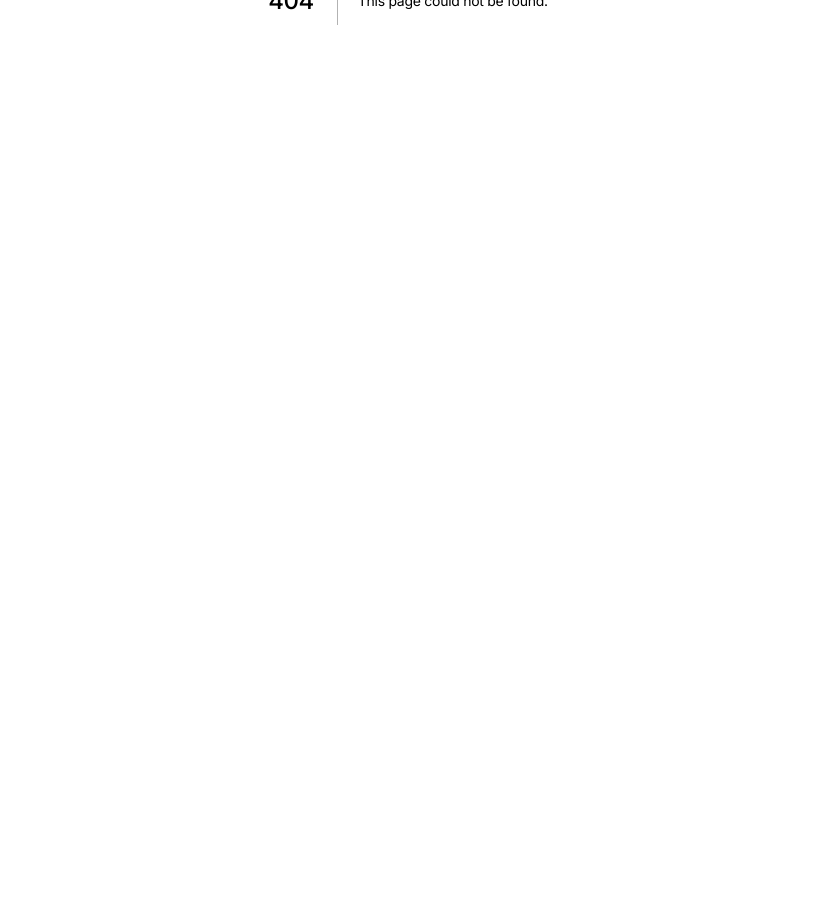
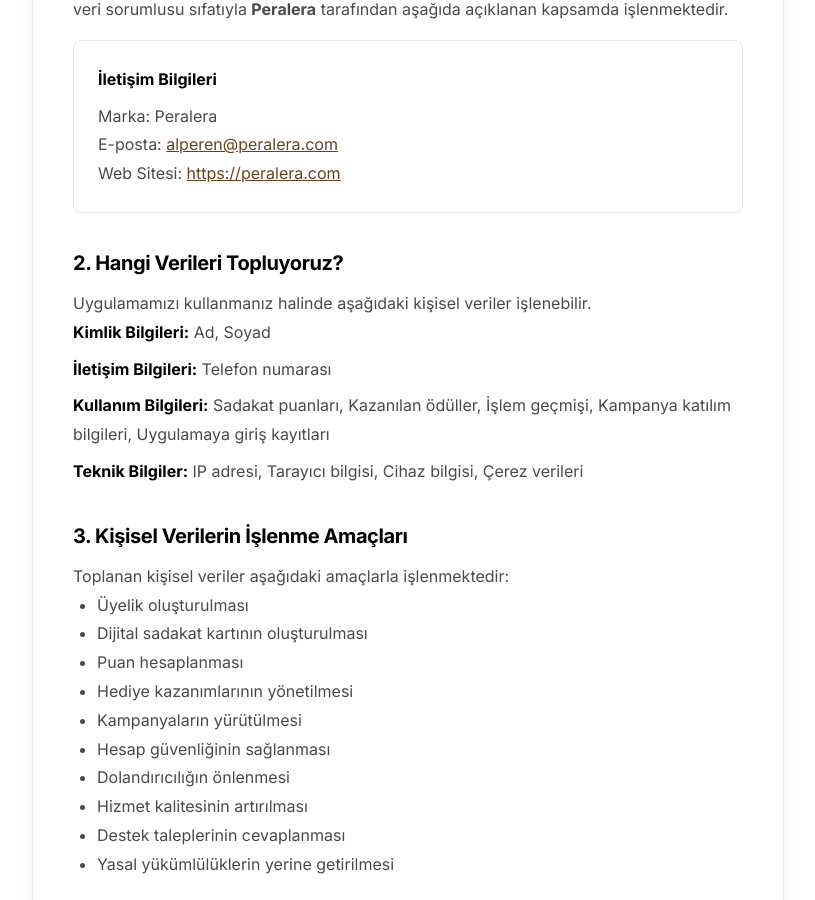
Before and after one commit to PerAlera/Loyalty-V02, a Next.js app: page /kvkk in a window 1280 px wide. Before the commit this address had no page. Shown: the part 400-1300 px from the top of the page, without its empty margins (232-1047 px from the left). Before the commit the page ends 800 px from the top, so only its background shows below. Built offline with nearby package versions, Linux system fonts and the light colour scheme.

Commit message:
feat: add kvkk page and link in register form

```diff
--- /dev/null
+++ b/src/app/kvkk/page.tsx
@@ -0,0 +1,103 @@
+import React from "react";
+import Link from "next/link";
+
+export default function KvkkPage() {
+  return (
+    <div className="container" style={{ paddingTop: "4rem", paddingBottom: "4rem", maxWidth: "800px", margin: "0 auto" }}>
+      <h1 style={{ fontSize: "2rem", fontWeight: "bold", marginBottom: "2rem", color: "var(--text-primary)", textAlign: "center" }}>KVKK Aydınlatma Metni</h1>
+
+      <div className="surface-card" style={{ padding: "2.5rem", lineHeight: "1.8", color: "var(--text-secondary)" }}>
+        <p style={{ fontWeight: "bold", marginBottom: "1rem", fontSize: "1.1rem", textAlign: "center", color: "var(--text-primary)" }}>Peralera Dijital Sadakat Sistemi Kişisel Verilerin Korunması Hakkında Aydınlatma Metni</p>
+        <p style={{ marginBottom: "2rem", fontSize: "0.9rem", textAlign: "center", opacity: 0.7 }}>Son Güncelleme: 18.07.2026</p>
+
+        <h2 style={{ fontSize: "1.25rem", color: "var(--text-primary)", marginTop: "2rem", marginBottom: "0.5rem" }}>1. Veri Sorumlusu</h2>
+        <p>6698 sayılı Kişisel Verilerin Korunması Kanunu ("KVKK") kapsamında kişisel verileriniz, veri sorumlusu sıfatıyla <strong>Peralera</strong> tarafından aşağıda açıklanan kapsamda işlenmektedir.</p>
+        <div style={{ marginTop: "1rem", marginBottom: "1.5rem", padding: "1.5rem", background: "var(--bg-primary)", borderRadius: "0.5rem", border: "1px solid var(--border-color)" }}>
+          <strong style={{ color: "var(--text-primary)", display: "block", marginBottom: "0.5rem" }}>İletişim Bilgileri</strong>
+          Marka: Peralera<br/>
+          E-posta: <a href="mailto:alperen@peralera.com" style={{ color: "var(--primary)", textDecoration: "underline" }}>alperen@peralera.com</a><br/>
+          Web Sitesi: <a href="https://peralera.com" target="_blank" rel="noreferrer" style={{ color: "var(--primary)", textDecoration: "underline" }}>https://peralera.com</a>
+        </div>
+
+        <h2 style={{ fontSize: "1.25rem", color: "var(--text-primary)", marginTop: "2rem", marginBottom: "0.5rem" }}>2. Hangi Verileri Topluyoruz?</h2>
+        <p>Uygulamamızı kullanmanız halinde aşağıdaki kişisel veriler işlenebilir.</p>
+        <ul style={{ listStyleType: "none", paddingLeft: "0", marginBottom: "1.5rem", display: "flex", flexDirection: "column", gap: "0.5rem" }}>
+          <li><strong style={{ color: "var(--text-primary)" }}>Kimlik Bilgileri:</strong> Ad, Soyad</li>
+          <li><strong style={{ color: "var(--text-primary)" }}>İletişim Bilgileri:</strong> Telefon numarası</li>
+          <li><strong style={{ color: "var(--text-primary)" }}>Kullanım Bilgileri:</strong> Sadakat puanları, Kazanılan ödüller, İşlem geçmişi, Kampanya katılım bilgileri, Uygulamaya giriş kayıtları</li>
+          <li><strong style={{ color: "var(--text-primary)" }}>Teknik Bilgiler:</strong> IP adresi, Tarayıcı bilgisi, Cihaz bilgisi, Çerez verileri</li>
+        </ul>
+
+        <h2 style={{ fontSize: "1.25rem", color: "var(--text-primary)", marginTop: "2rem", marginBottom: "0.5rem" }}>3. Kişisel Verilerin İşlenme Amaçları</h2>
+        <p>Toplanan kişisel veriler aşağıdaki amaçlarla işlenmektedir:</p>
+        <ul style={{ listStyleType: "disc", marginLeft: "1.5rem", marginBottom: "1.5rem" }}>
+          <li>Üyelik oluşturulması</li>
+          <li>Dijital sadakat kartının oluşturulması</li>
+          <li>Puan hesaplanması</li>
+          <li>Hediye kazanımlarının yönetilmesi</li>
+          <li>Kampanyaların yürütülmesi</li>
+          <li>Hesap güvenliğinin sağlanması</li>
+          <li>Dolandırıcılığın önlenmesi</li>
+          <li>Hizmet kalitesinin artırılması</li>
+          <li>Destek taleplerinin cevaplanması</li>
+          <li>Yasal yükümlülüklerin yerine getirilmesi</li>
+        </ul>
+
+        <h2 style={{ fontSize: "1.25rem", color: "var(--text-primary)", marginTop: "2rem", marginBottom: "0.5rem" }}>4. Hukuki Sebepler</h2>
+        <p>Kişisel verileriniz KVKK'nın 5. maddesi kapsamında;</p>
+        <ul style={{ listStyleType: "disc", marginLeft: "1.5rem", marginBottom: "0.5rem" }}>
+          <li>Bir sözleşmenin kurulması veya ifası</li>
+          <li>Hukuki yükümlülüklerin yerine getirilmesi</li>
+          <li>Veri sorumlusunun meşru menfaati</li>
+        </ul>
+        <p style={{ marginBottom: "1.5rem" }}>hukuki sebeplerine dayanılarak işlenmektedir.</p>
+
+        <h2 style={{ fontSize: "1.25rem", color: "var(--text-primary)", marginTop: "2rem", marginBottom: "0.5rem" }}>5. Veriler Kimlerle Paylaşılır?</h2>
+        <p>Kişisel verileriniz;</p>
+        <ul style={{ listStyleType: "disc", marginLeft: "1.5rem", marginBottom: "0.5rem" }}>
+          <li>Hizmeti aldığınız işletme ile</li>
+          <li>Bulut altyapı sağlayıcılarıyla</li>
+          <li>Kanunen yetkili kamu kurumlarıyla</li>
+          <li>Mahkemeler ve resmi makamlarla</li>
+        </ul>
+        <p style={{ marginBottom: "1.5rem" }}>KVKK hükümlerine uygun olarak paylaşılabilir.</p>
+
+        <h2 style={{ fontSize: "1.25rem", color: "var(--text-primary)", marginTop: "2rem", marginBottom: "0.5rem" }}>6. Veriler Ne Kadar Süre Saklanır?</h2>
+        <p>Kişisel verileriniz;</p>
+        <ul style={{ listStyleType: "disc", marginLeft: "1.5rem", marginBottom: "0.5rem" }}>
+          <li>Hesabınız aktif olduğu sürece,</li>
+          <li>İlgili mevzuatta öngörülen saklama süreleri boyunca,</li>
+          <li>Olası hukuki uyuşmazlıkların çözümlenmesi amacıyla gerekli süre kadar</li>
+        </ul>
+        <p style={{ marginBottom: "1.5rem" }}>saklanmaktadır.</p>
+
+        <h2 style={{ fontSize: "1.25rem", color: "var(--text-primary)", marginTop: "2rem", marginBottom: "0.5rem" }}>7. Haklarınız</h2>
+        <p>KVKK'nın 11. maddesi kapsamında;</p>
+        <ul style={{ listStyleType: "disc", marginLeft: "1.5rem", marginBottom: "0.5rem" }}>
+          <li>Verilerinizin işlenip işlenmediğini öğrenme,</li>
+          <li>İşlenen verilere erişme,</li>
+          <li>Yanlış verilerin düzeltilmesini isteme,</li>
+          <li>Verilerin silinmesini talep etme,</li>
+          <li>İşleme faaliyetlerine itiraz etme,</li>
+          <li>Zarara uğranması halinde tazminat talep etme</li>
+        </ul>
+        <p style={{ marginBottom: "1.5rem" }}>
+          haklarına sahipsiniz.<br/><br/>
+          Başvurularınızı <a href="mailto:alperen@peralera.com" style={{ color: "var(--primary)", fontWeight: "bold" }}>alperen@peralera.com</a> adresine iletebilirsiniz.
+        </p>
+
+        <h2 style={{ fontSize: "1.25rem", color: "var(--text-primary)", marginTop: "2rem", marginBottom: "0.5rem" }}>8. Güvenlik</h2>
+        <p style={{ marginBottom: "1.5rem" }}>Peralera, kişisel verilerin güvenliğini sağlamak amacıyla uygun teknik ve idari tedbirleri almaktadır.</p>
+
+        <h2 style={{ fontSize: "1.25rem", color: "var(--text-primary)", marginTop: "2rem", marginBottom: "0.5rem" }}>9. Güncellemeler</h2>
+        <p style={{ marginBottom: "2rem" }}>Bu metin gerekli görüldüğünde güncellenebilir. Güncel sürüm her zaman uygulama içerisinde yayımlanacaktır.</p>
+
+        <div style={{ textAlign: "center", marginTop: "3rem" }}>
+          <Link href="/" className="btn-secondary" style={{ display: "inline-block", padding: "0.75rem 2rem", textDecoration: "none" }}>
+            Ana Sayfaya Dön
+          </Link>
+        </div>
+      </div>
+    </div>
+  );
+}
--- a/src/app/register/page.tsx
+++ b/src/app/register/page.tsx
@@ -136,7 +136,7 @@
               style={{ width: "1.2rem", height: "1.2rem", cursor: "pointer", accentColor: "var(--primary)" }}
             />
             <label htmlFor="acceptedTerms" style={{ fontSize: "0.85rem", color: "var(--text-secondary)", cursor: "pointer", userSelect: "none" }}>
-              Kullanıcı sözleşmesini ve KVKK aydınlatma metnini okudum, onaylıyorum. <span style={{ color: "var(--danger)" }}>*</span>
+              <Link href="/kvkk" target="_blank" style={{ color: "var(--primary)", textDecoration: "underline" }}>Kullanıcı sözleşmesini ve KVKK aydınlatma metnini</Link> okudum, onaylıyorum. <span style={{ color: "var(--danger)" }}>*</span>
             </label>
           </div>
 
```
